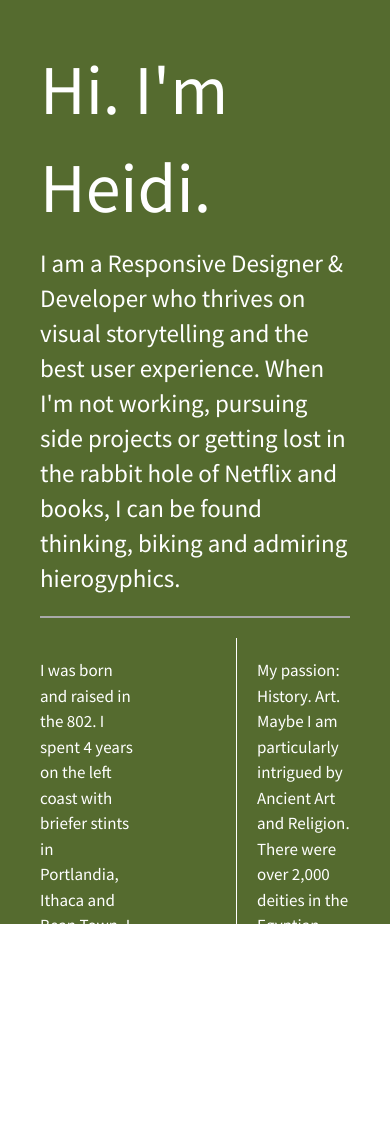
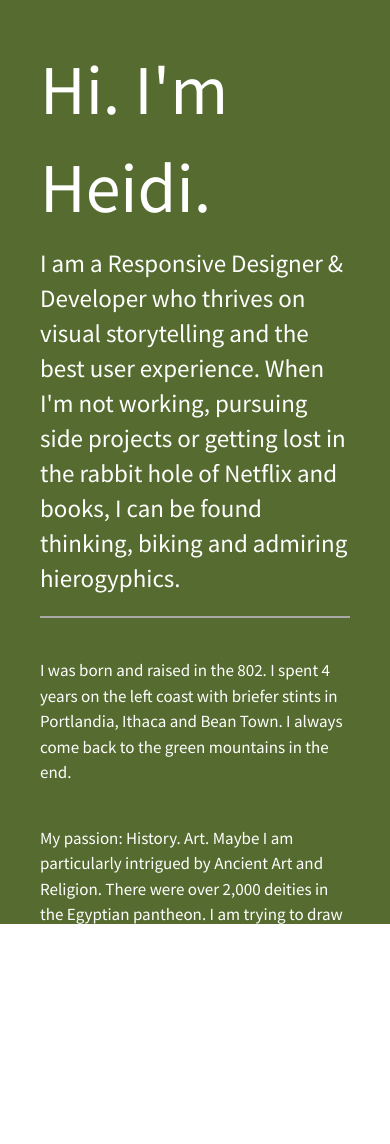
Before and after one commit to heidi37/divs-flexbox, a plain HTML site: page index.html in a window 390 px wide. Shown: the top 1144 px of the page. Drawn offline with nearby package versions, Linux system fonts and the light colour scheme.

Commit message:
3 column section reduced to 1 on smaller screens

```diff
--- a/css/main.css
+++ b/css/main.css
@@ -175,6 +175,16 @@ svg:hover {
     fill:black;
 }
 
+@media (max-width: 768px){
+    .flex-items {
+        flex-basis: 100%;
+    }
+    #div-2, #div-3 {
+        padding-left: 0;
+        border-left: none;
+    }
+}
+
 /* ==========================================================================
    Helper classes
    ========================================================================== */
```
